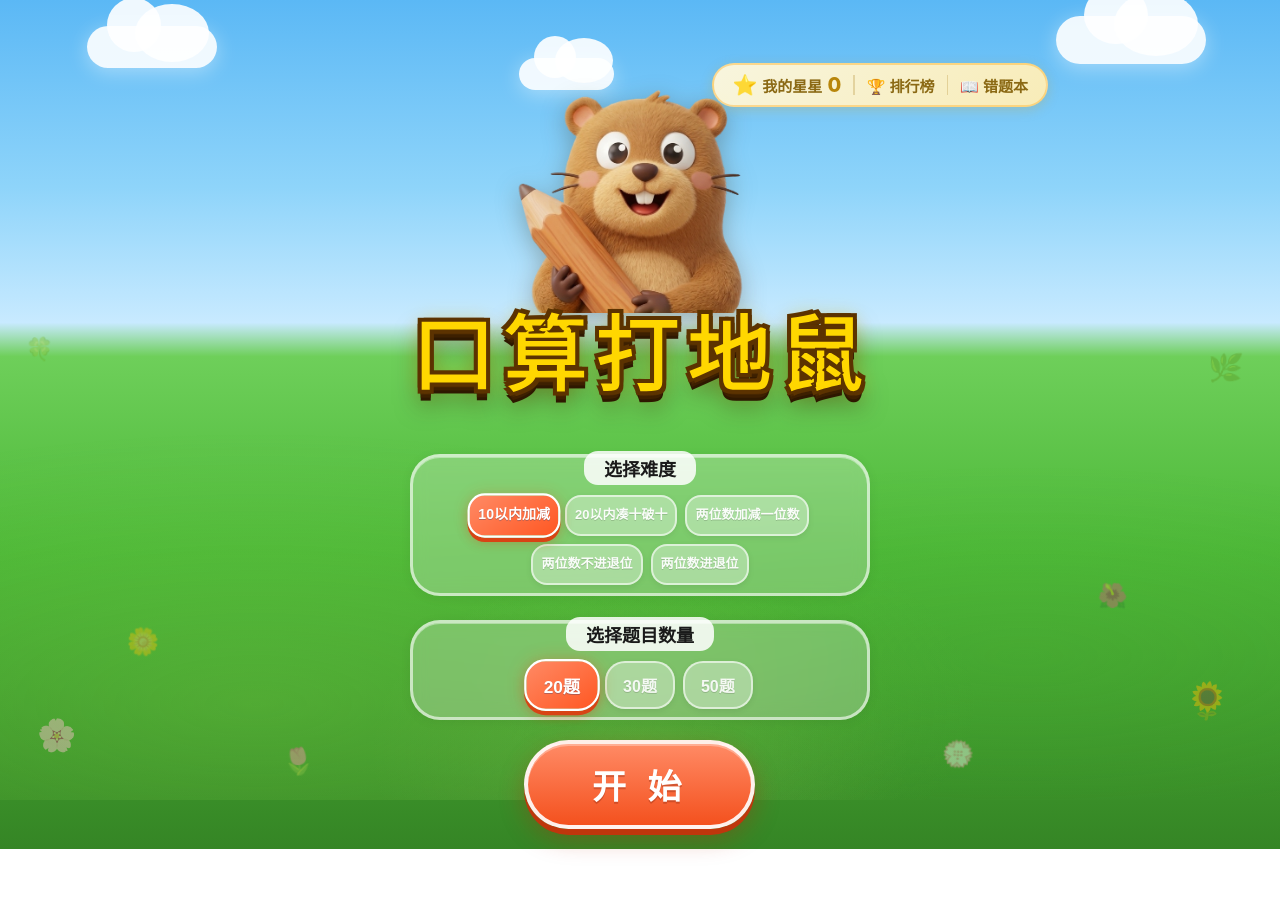
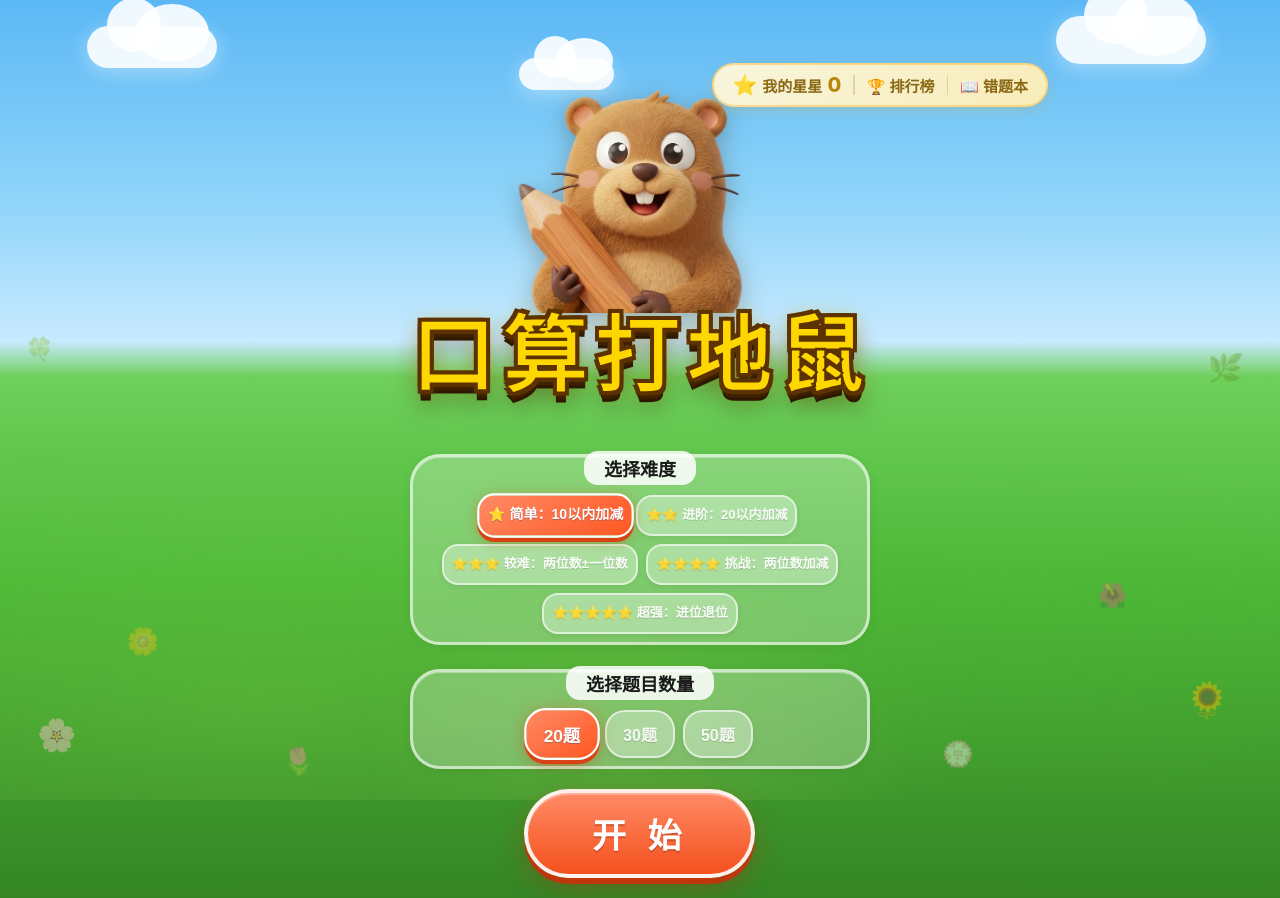
Before and after one commit to mqnuiawx/math-game, a plain HTML site: page index.html in a window 1280 px wide. Before the commit the page ends 849 px from the top, so only its background shows below. Drawn offline with Linux system fonts and the light colour scheme; a web font is replaced by a local one.

Commit message:
feat: 难度文案儿童化，加星级标识

```diff
--- a/index.html
+++ b/index.html
@@ -996,11 +996,11 @@ body::after {
   <div class="select-panel">
     <div class="panel-label">选择难度</div>
     <div class="count-selector" id="diffSelector">
-      <button class="diff-btn selected" data-diff="1">10以内加减</button>
-      <button class="diff-btn" data-diff="2">20以内凑十破十</button>
-      <button class="diff-btn" data-diff="3">两位数加减一位数</button>
-      <button class="diff-btn" data-diff="4">两位数不进退位</button>
-      <button class="diff-btn" data-diff="5">两位数进退位</button>
+      <button class="diff-btn selected" data-diff="1">⭐ 简单：10以内加减</button>
+      <button class="diff-btn" data-diff="2">⭐⭐ 进阶：20以内加减</button>
+      <button class="diff-btn" data-diff="3">⭐⭐⭐ 较难：两位数±一位数</button>
+      <button class="diff-btn" data-diff="4">⭐⭐⭐⭐ 挑战：两位数加减</button>
+      <button class="diff-btn" data-diff="5">⭐⭐⭐⭐⭐ 超强：进位退位</button>
     </div>
   </div>
   <div class="select-panel">
```
